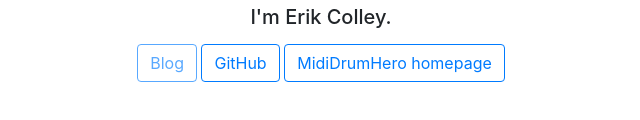
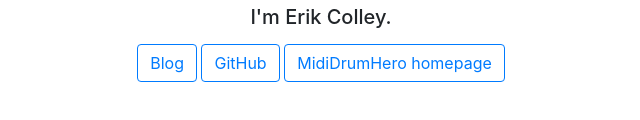
Before and after one commit to ejj28/ejj28.github.io, a plain HTML site: page index.html in a window 1280 px wide. Shown: the part 380-500 px from the top of the page, 319-959 px from the left. Drawn offline with Linux system fonts and the light colour scheme.

Commit message:
Finish link to blog

```diff
--- a/index.html
+++ b/index.html
@@ -24,7 +24,7 @@
 			<h2>Hello there!</h2>
 			<h5>I'm Erik Colley.</h5>
 			<div id="buttonBox">
-				<a href="#" class="btn btn-outline-primary disabled" role="button" aria-disabled="true">Blog</a>
+				<a href="https://erikcolley.ca/blog" class="btn btn-outline-primary" role="button">Blog</a>
 				<a href="https://github.com/ejj28" class="btn btn-outline-primary" role="button">GitHub</a>
 				<a href="https://erikcolley.ca/mididrumhero" class="btn btn-outline-primary" role="button">MidiDrumHero homepage</a>
 			</div>
```
